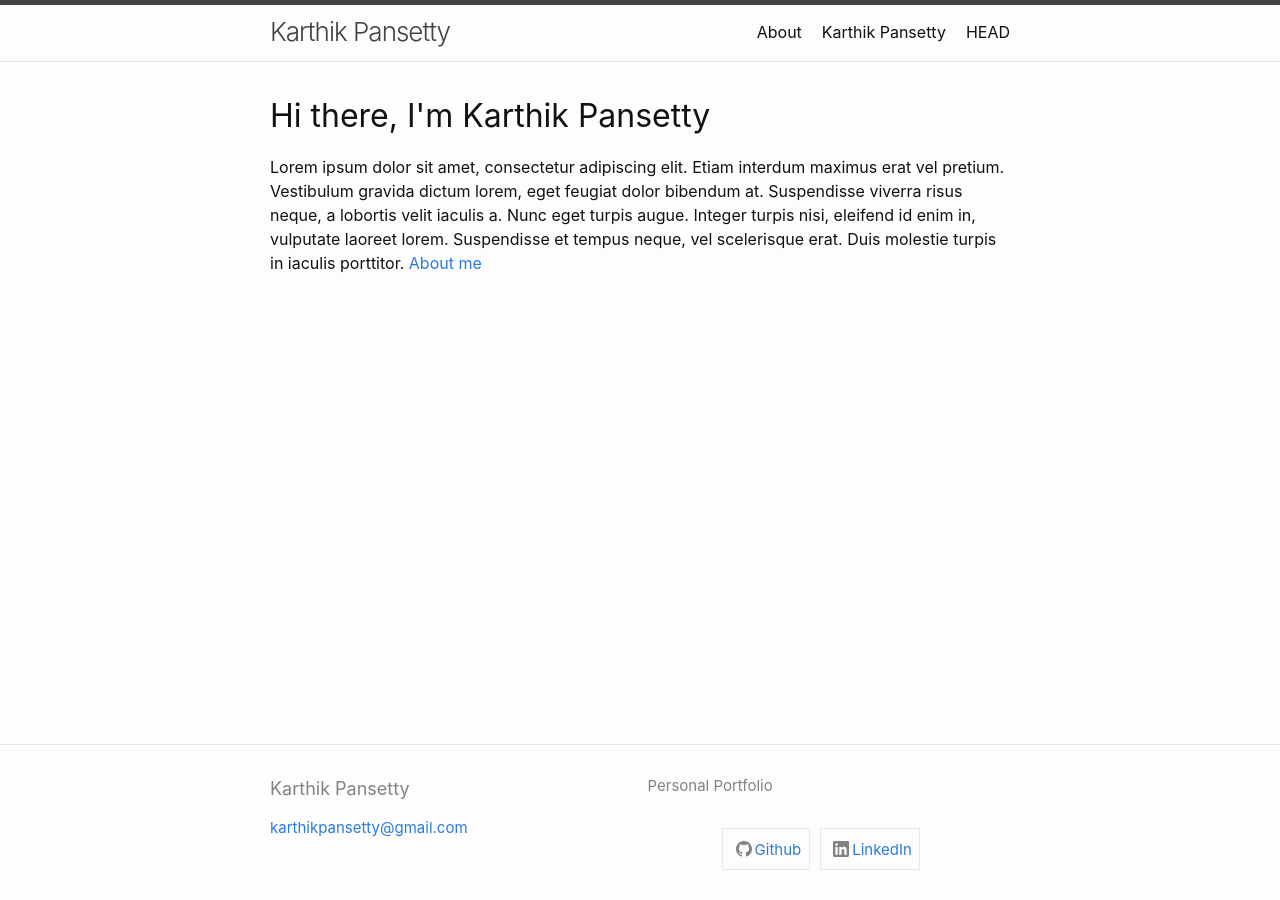
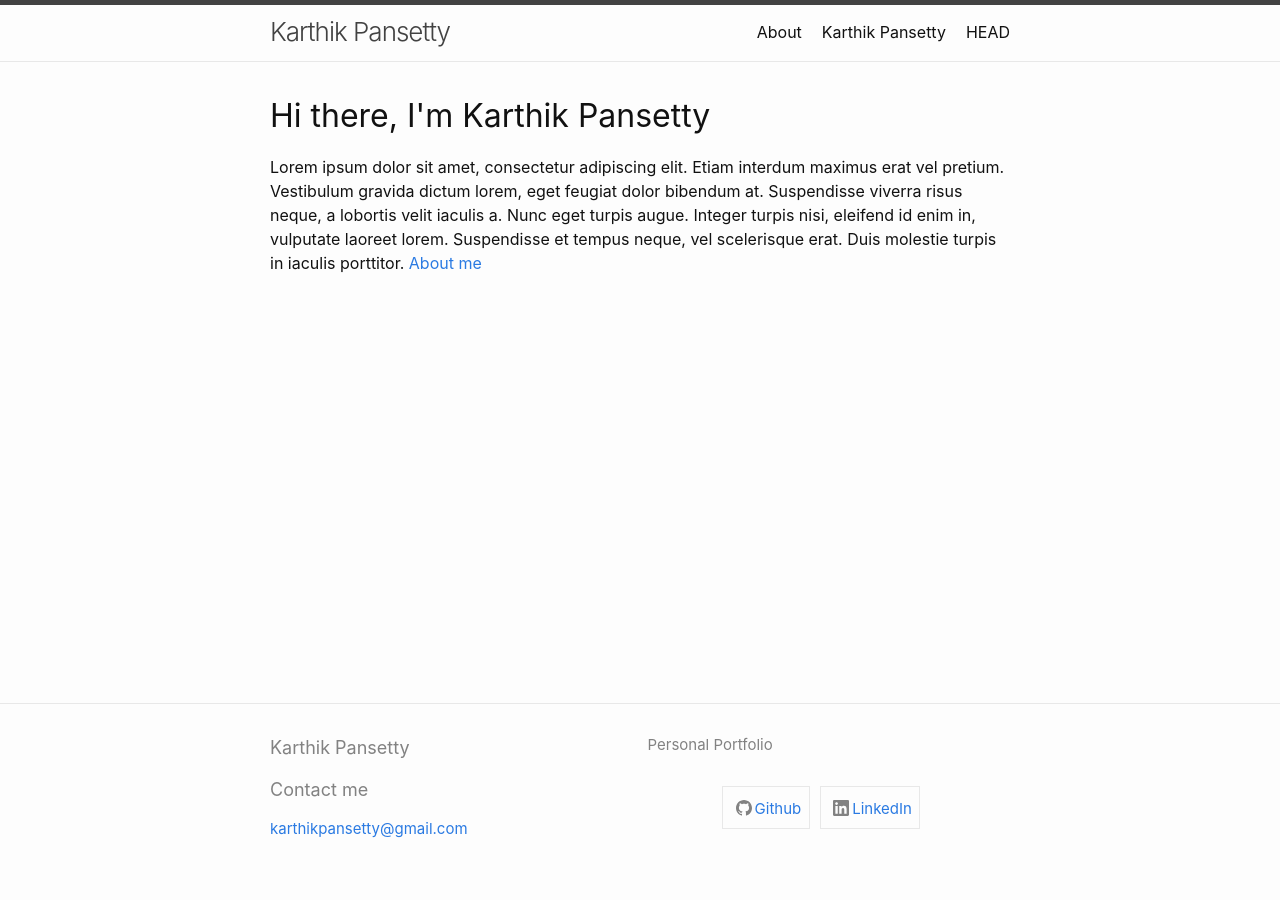
Before and after one commit to pansettykarthik/website_old, a Jekyll site: the page built from index.md, in a window 1280 px wide. Built offline with Jekyll 4.4.1, drawn with Linux system fonts in a browser that asks for light colours.

Commit message:
updated footer

```diff
--- a/_includes/footer.html
+++ b/_includes/footer.html
@@ -6,6 +6,7 @@
     <div class="footer-col-wrapper">
       <div class="footer-col one-half">
       <h2 class="footer-heading">{{ site.title | escape }}</h2>
+      <h2 class="footer-heading">Contact me</h2>
         <ul class="contact-list">
           <li class="p-name">
             {%- if site.author -%}
```
